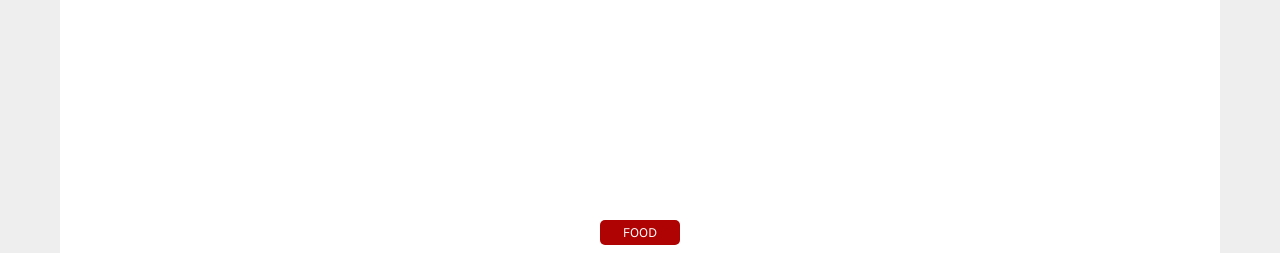
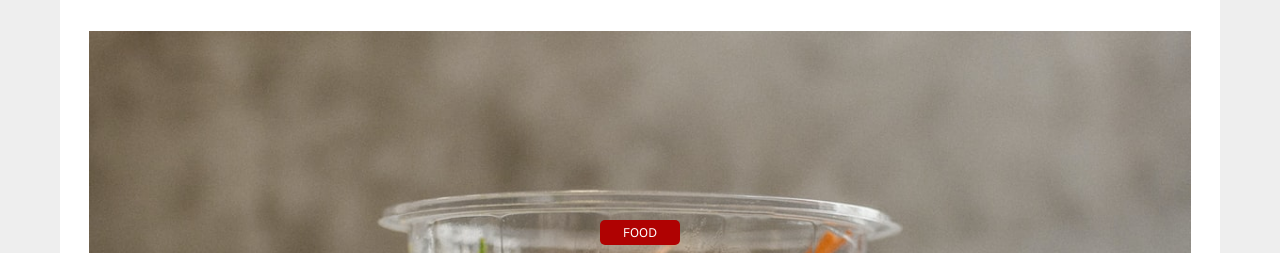
Before and after one commit to jeskarin36/Aaura, a plain HTML site: page index.html in a window 1280 px wide. Shown: the part 239-492 px from the top of the page. Drawn offline with nearby package versions, Linux system fonts and the light colour scheme; a script that the page names is missing.

Commit message:
Update index.css

```diff
--- a/Style/index.css
+++ b/Style/index.css
@@ -198,7 +198,7 @@ color:red;
 .big-img{
     width:95%;
     height: 500px;
-    background-img:url("../Img/photo-1562036409-9dcc48472e29.jpeg");
+    background-image:url("../Img/photo-1562036409-9dcc48472e29.jpeg");
     background-size: 100%;
     background-position: center;
     margin: auto;
```
